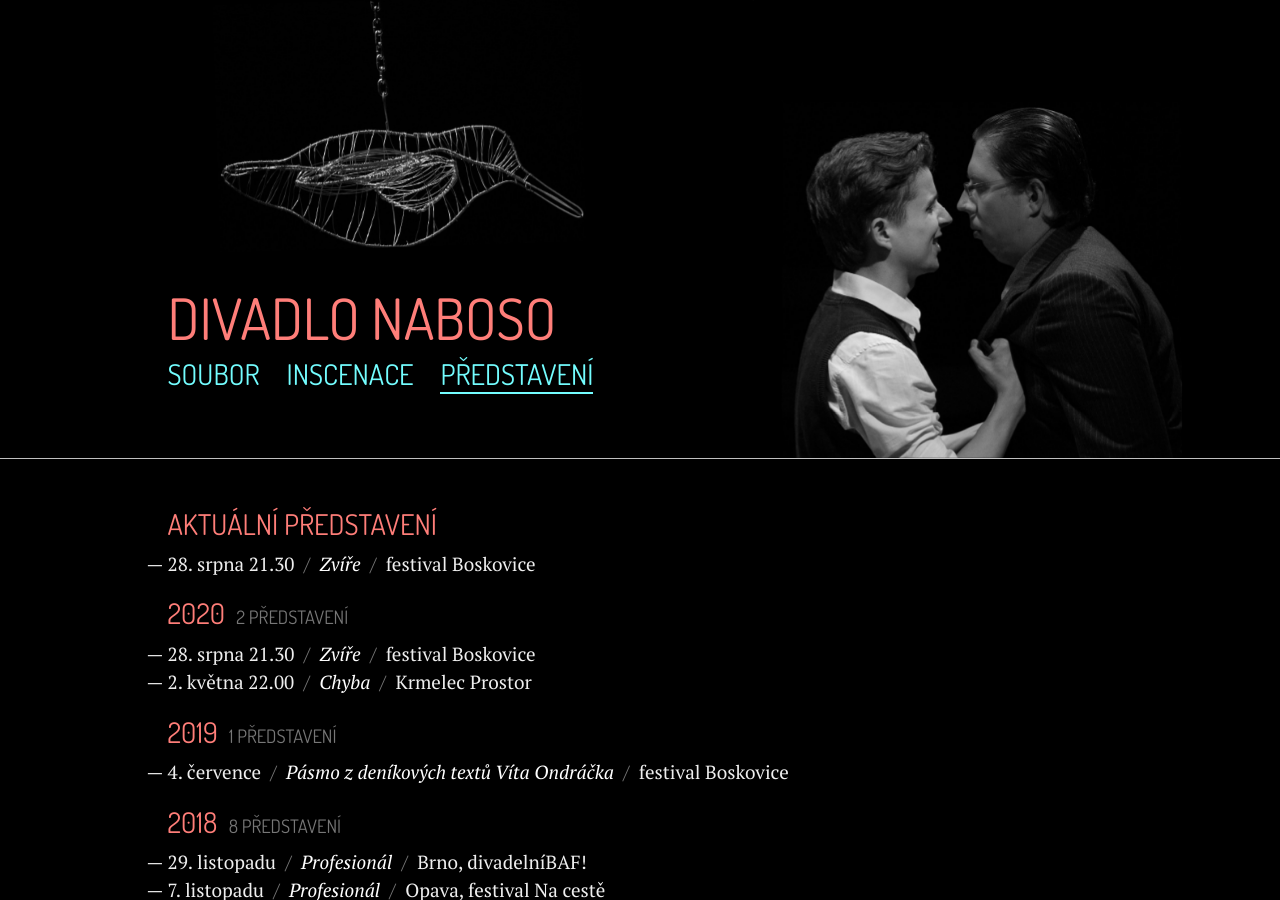
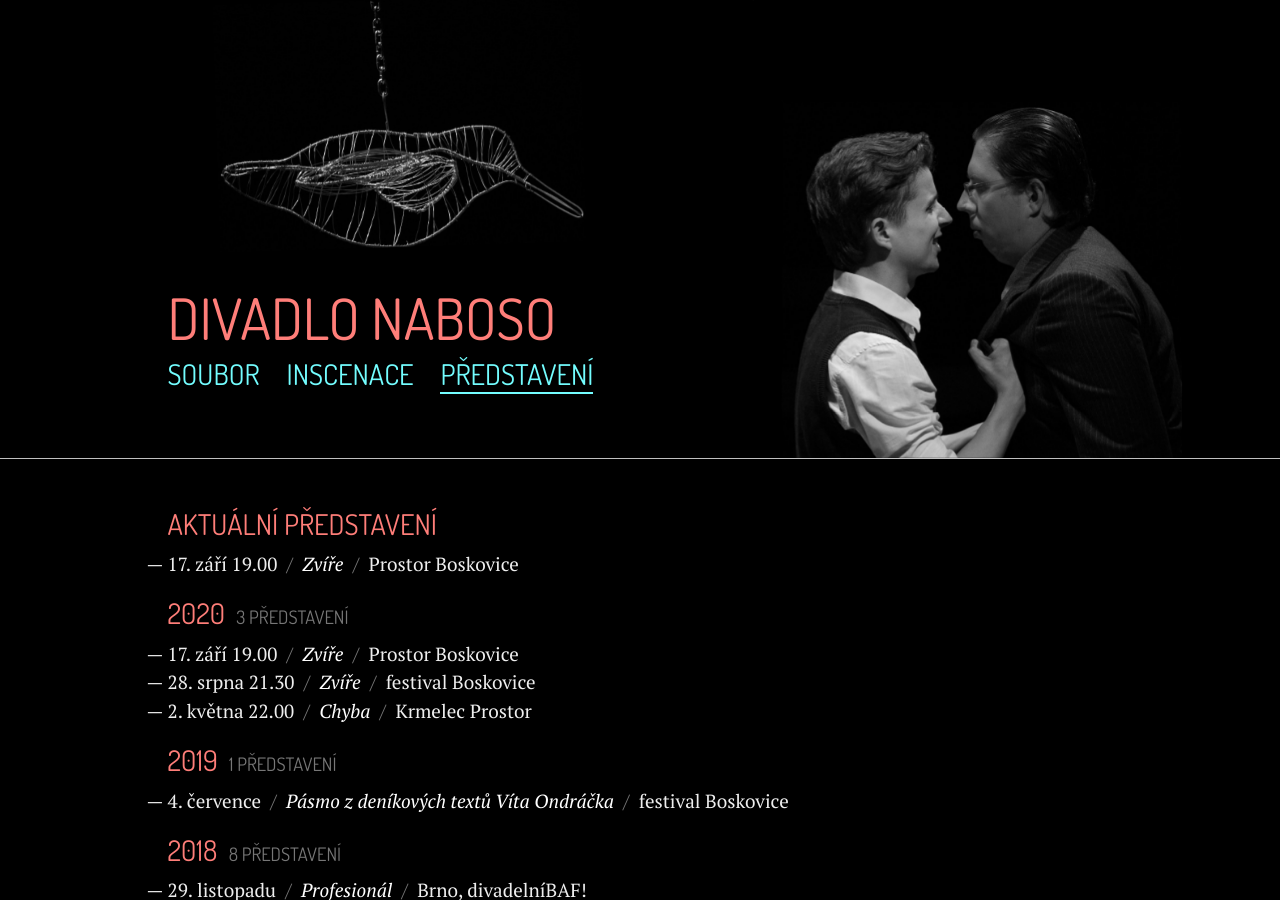
Before and after one commit to zoul/Naboso, a Jekyll site: the page built from predstaveni.html, in a window 1280 px wide and 900 px high. Built offline with Jekyll 4.4.1, drawn with Linux system fonts in a browser that asks for light colours; some of the changed text lies outside the part shown.

Commit message:
Přidal jsem Zvíře

```diff
--- a/_data/predstaveni.yml
+++ b/_data/predstaveni.yml
@@ -1,9 +1,12 @@
 - rok: 2020
   predstaveni:
     - co: Zvíře
+      kdy: 17. září 19.00
+      kde: Prostor Boskovice
+      aktualni: ano
+    - co: Zvíře
       kdy: 28. srpna 21.30
       kde: festival Boskovice
-      aktualni: ano
     - co: Chyba
       kdy: 2. května 22.00
       kde: Krmelec Prostor
```
